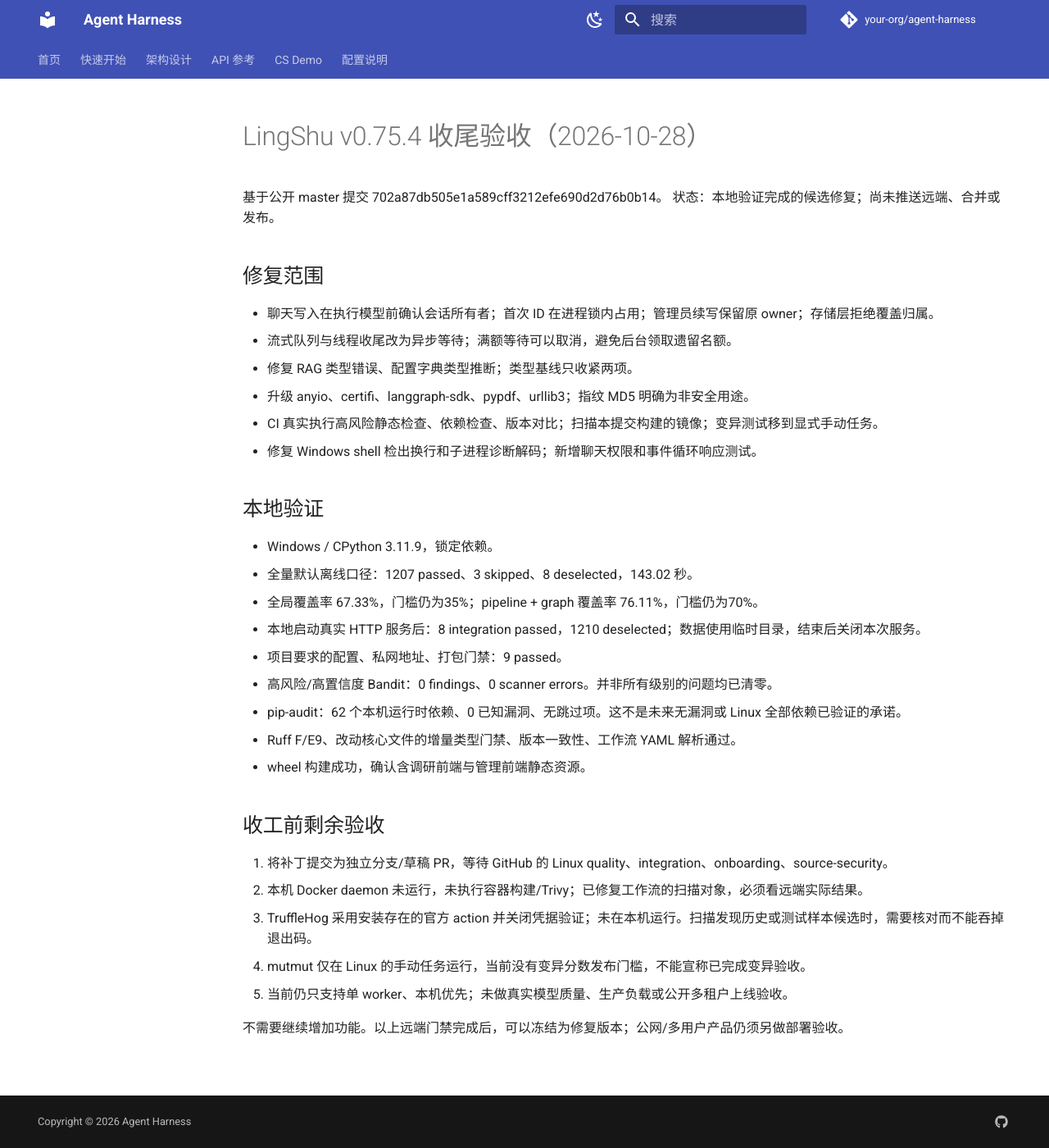
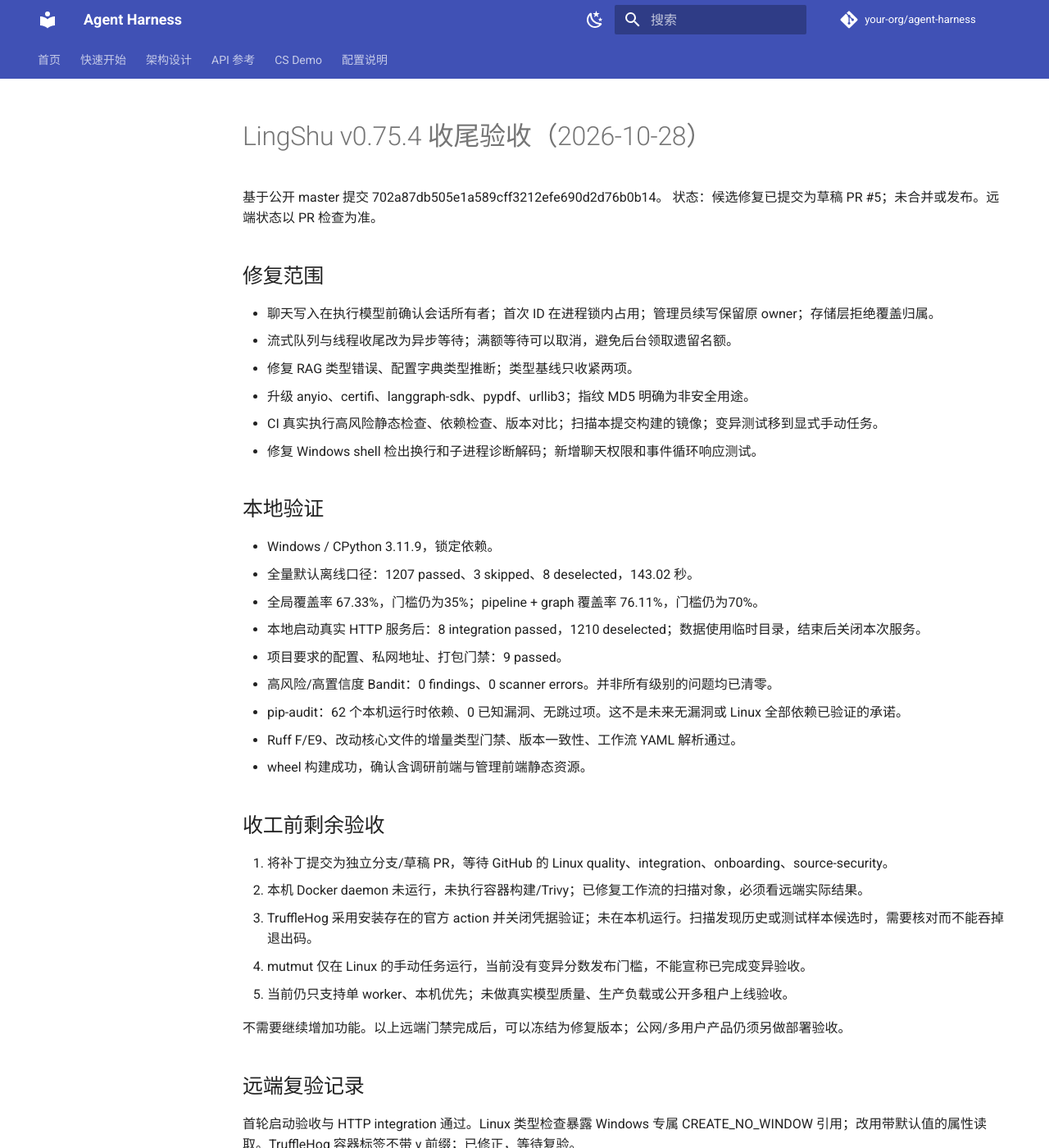
Before and after one commit to kisaragiy/lingShu, an MkDocs documentation site: the page built from docs/closeout-2026-10-28.md, in a window 1280 px wide and 1400 px high. Shown: the whole window at 82% size. Built offline with MkDocs 1.6.1 and Material for MkDocs 9.7.7, drawn with Linux system fonts in a browser that asks for light colours; comment, search, counter and statistics services are not loaded.

Commit message:
fix(ci): handle Linux subprocess types and correct scanner image tag

```diff
--- a/docs/closeout-2026-10-28.md
+++ b/docs/closeout-2026-10-28.md
@@ -1,7 +1,7 @@
 # LingShu v0.75.4 收尾验收（2026-10-28）
 
 基于公开 master 提交 702a87db505e1a589cff3212efe690d2d76b0b14。
-状态：本地验证完成的候选修复；尚未推送远端、合并或发布。
+状态：候选修复已提交为草稿 PR #5；未合并或发布。远端状态以 PR 检查为准。
 
 ## 修复范围
 - 聊天写入在执行模型前确认会话所有者；首次 ID 在进程锁内占用；管理员续写保留原 owner；存储层拒绝覆盖归属。
@@ -30,3 +30,6 @@
 5. 当前仍只支持单 worker、本机优先；未做真实模型质量、生产负载或公开多租户上线验收。
 
 不需要继续增加功能。以上远端门禁完成后，可以冻结为修复版本；公网/多用户产品仍须另做部署验收。
+
+## 远端复验记录
+首轮启动验收与 HTTP integration 通过。Linux 类型检查暴露 Windows 专属 CREATE_NO_WINDOW 引用；改用带默认值的属性读取。TruffleHog 容器标签不带 v 前缀；已修正，等待复验。
```
Also changed, not shown: 2 other files.
